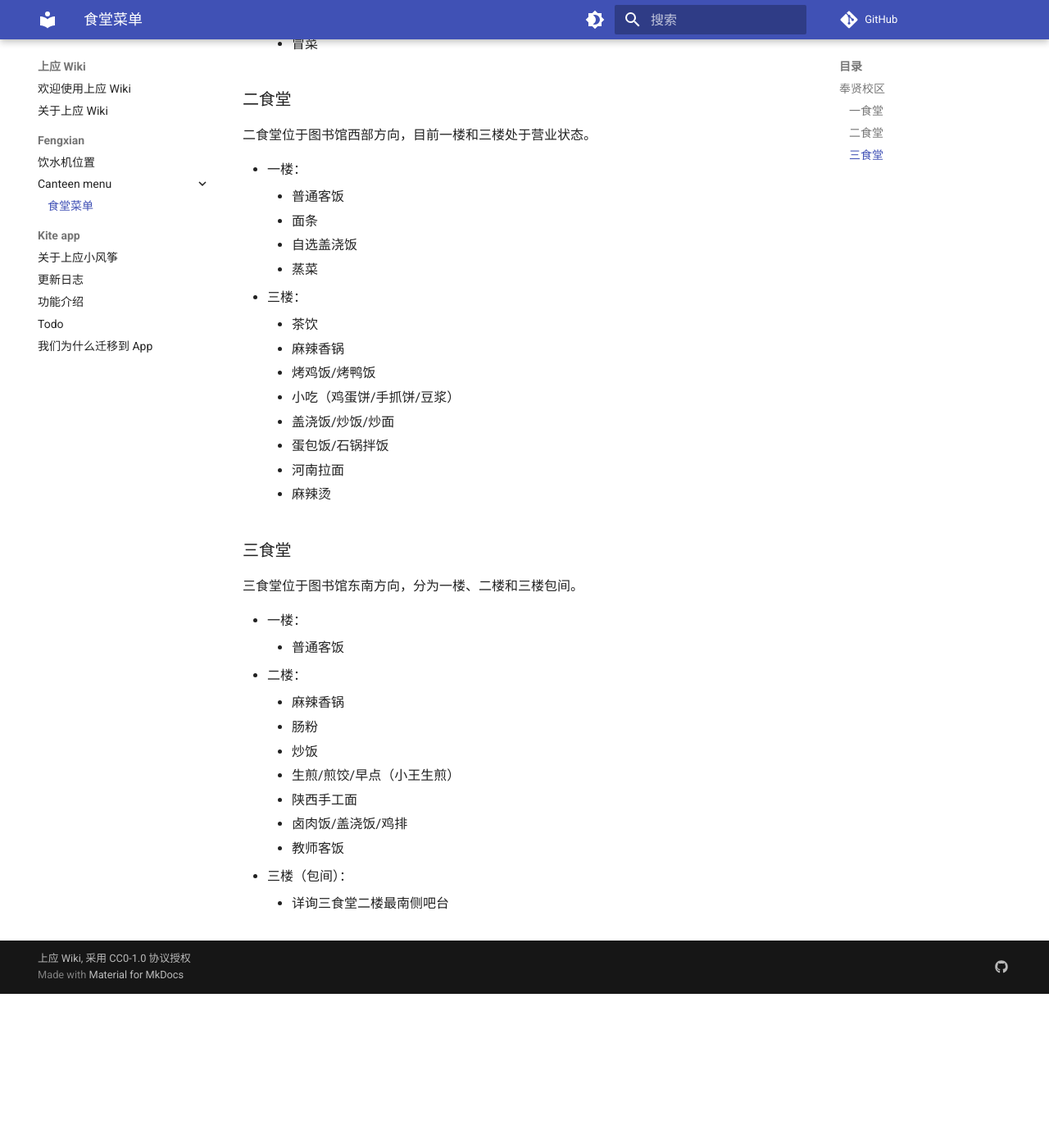
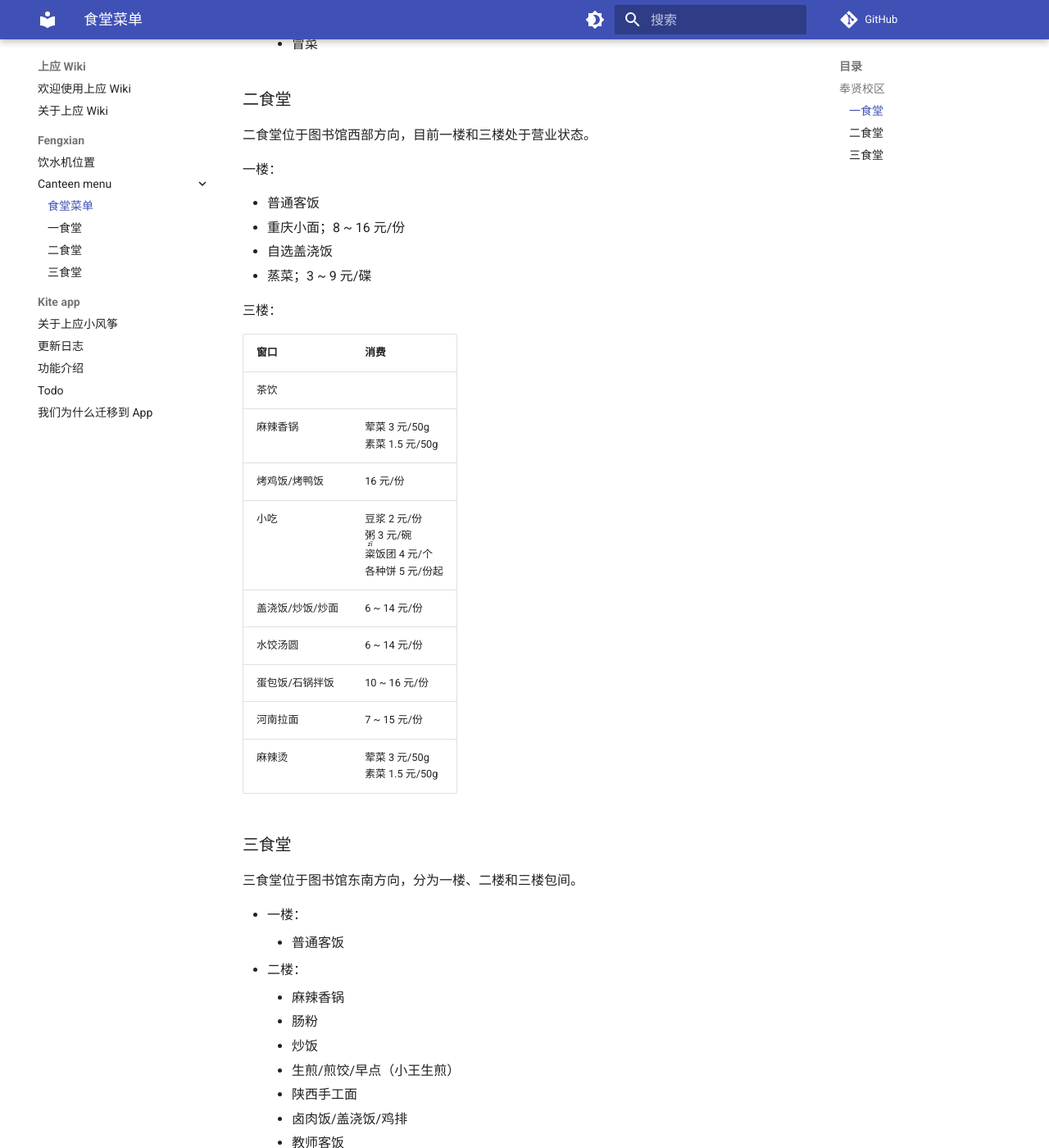
Before and after one commit to SIT-kite/SIT-wiki, an MkDocs documentation site: the page built from docs/fengxian/canteen-menu/index.md, in a window 1280 px wide and 1400 px high, scrolled down 1718 px. Shown: the whole window at 82% size. Built offline with MkDocs 1.6.1 and Material for MkDocs 9.7.7, drawn with Linux system fonts in a browser that asks for light colours; comment, search, counter and statistics services are not loaded; before the commit the page ends 2930 px from its top, so only the background shows below that.

Commit message:
修正食堂菜单主页，创建奉贤校区各食堂页面

```diff
--- a/docs/fengxian/canteen-menu/index.md
+++ b/docs/fengxian/canteen-menu/index.md
@@ -60,20 +60,26 @@
 
 二食堂位于图书馆西部方向，目前一楼和三楼处于营业状态。
 
-- 一楼：
-	- 普通客饭
-	- 面条
-	- 自选盖浇饭
-	- 蒸菜
-- 三楼：
-	- 茶饮
-	- 麻辣香锅
-	- 烤鸡饭/烤鸭饭
-	- 小吃（鸡蛋饼/手抓饼/豆浆）
-	- 盖浇饭/炒饭/炒面
-	- 蛋包饭/石锅拌饭
-	- 河南拉面
-	- 麻辣烫
+一楼：
+
+- 普通客饭
+- 重庆小面；8 ~ 16 元/份
+- 自选盖浇饭
+- 蒸菜；3 ~ 9 元/碟
+
+三楼：
+
+窗口             | 消费
+---------------- | ----
+茶饮             |
+麻辣香锅         | 荤菜 3 元/50g<br>素菜 1.5 元/50g
+烤鸡饭/烤鸭饭    | 16 元/份
+小吃             | 豆浆 2 元/份<br>粥 3 元/碗<br><ruby>粢<rp>（</rp><rt>zī</rt><rp>）</rp></ruby>饭团 4 元/个<br>各种饼 5 元/份起
+盖浇饭/炒饭/炒面 |  6 ~ 14 元/份
+水饺汤圆         |  6 ~ 14 元/份
+蛋包饭/石锅拌饭  | 10 ~ 16 元/份
+河南拉面         |  7 ~ 15 元/份
+麻辣烫           | 荤菜 3 元/50g<br>素菜 1.5 元/50g
 
 ### 三食堂
 
```
Also changed, not shown: docs/fengxian/canteen-menu/canteen-1.md (added, +14 -0 lines), docs/fengxian/canteen-menu/canteen-2.md (added, +44 -0 lines), docs/fengxian/canteen-menu/canteen-3.md (added, +9 -0 lines).
